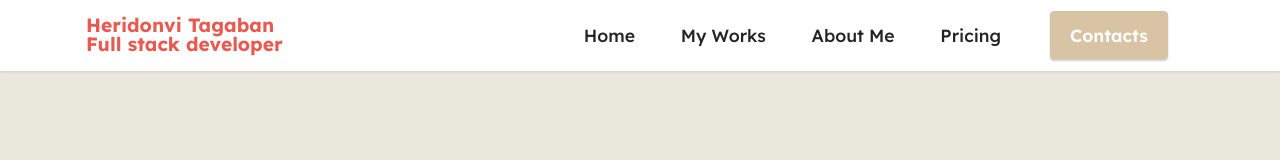
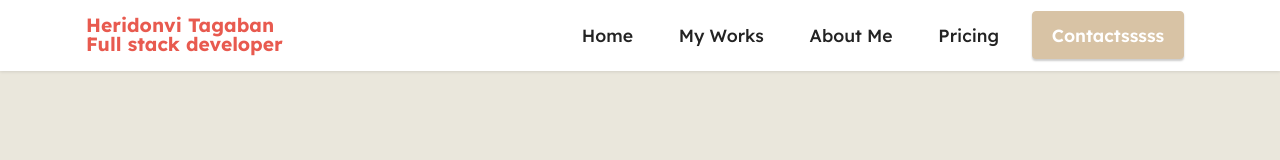
Before and after one commit to donvie/mywebsite, a plain HTML site: page index.html in a window 1280 px wide. Shown: the top 160 px of the page. Drawn offline with Linux system fonts and the light colour scheme; files whose address does not match are found by name.

Commit message:
First Commit

```diff
--- a/index.html
+++ b/index.html
@@ -70,7 +70,7 @@
                     </li></ul>
 
                 <div class="navbar-buttons mbr-section-btn"><a class="btn btn-secondary display-4" href="index.html#form4-6">
-                        Contacts</a></div>
+                        Contactsssss</a></div>
             </div>
         </div>
     </nav>
```
